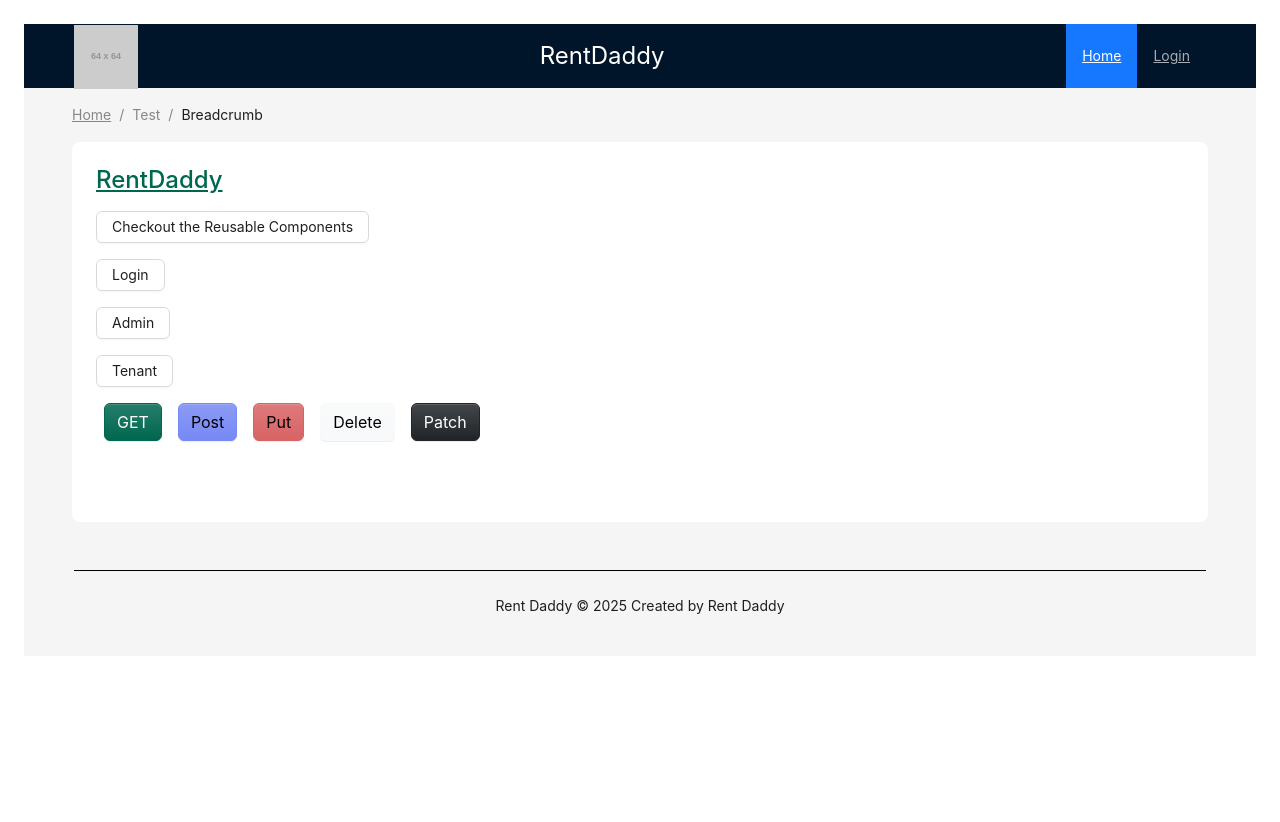
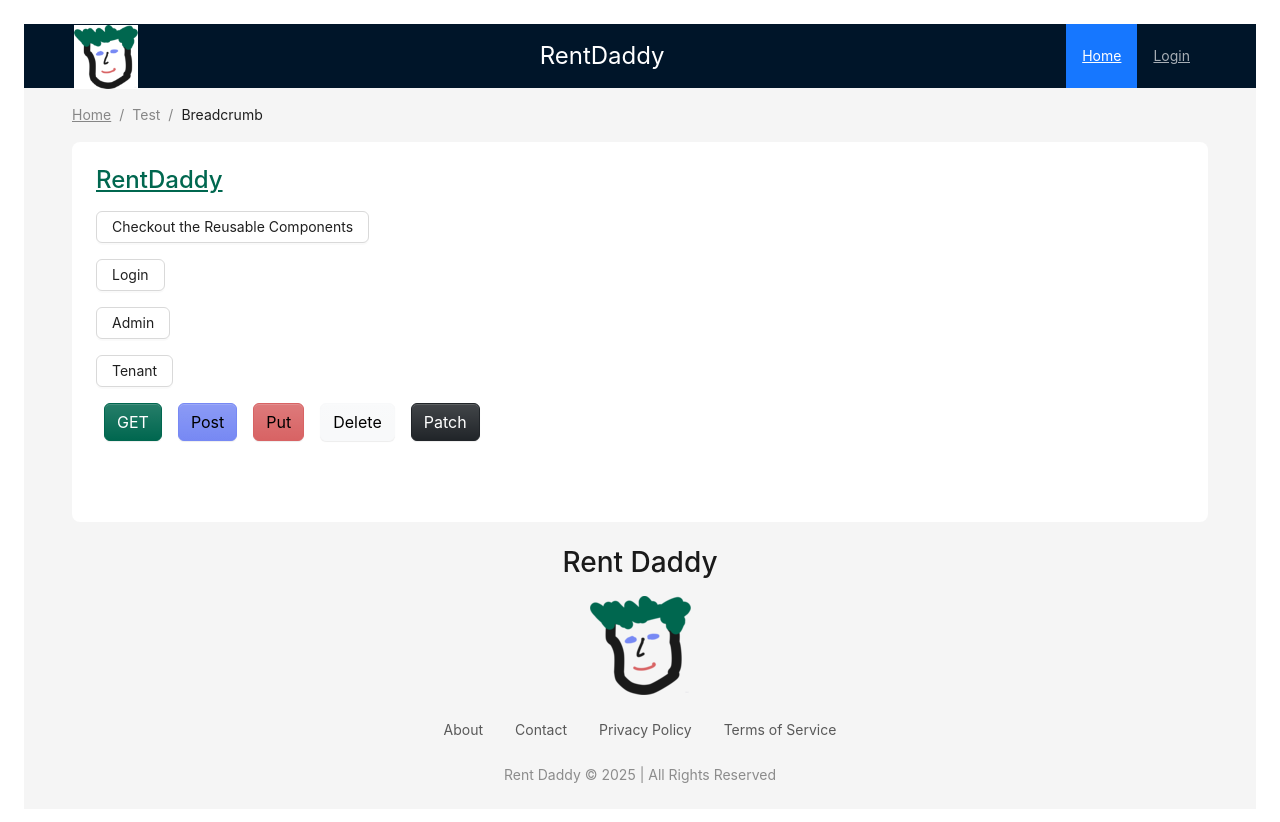
Before and after one commit to reematcs/RentDaddy, a React (Vite) app in the folder frontend/app/: page / in a window 1280 px wide. Shown: the top 822 px of the page. Before the commit the page ends 800 px from the top, so only its background shows below. Built offline with nearby package versions, Linux system fonts and the light colour scheme.

Commit message:
Finalize non-authed layout and added demo logo to logo spots

```diff
--- a/frontend/app/src/providers/layout/AuthenticatedLayout.tsx
+++ b/frontend/app/src/providers/layout/AuthenticatedLayout.tsx
@@ -128,9 +128,9 @@ const AuthenticatedLayout: React.FC = () => {
                     <Link to="/" className="text-decoration-none">
                         <h1 className="logo-title text-white mb-3 text-center">Rent Daddy</h1>
                         <img
-                            src="https://placehold.co/64x64?text=Logo"
+                            src="/logo.png"
                             alt="Rent Daddy Logo"
-                            className="logo-image mx-auto d-block"
+                            className="logo-image mx-auto d-block bg-white"
                             width={64}
                             height={64}
                         />
--- a/frontend/app/src/providers/layout/PreAuthedLayout.tsx
+++ b/frontend/app/src/providers/layout/PreAuthedLayout.tsx
@@ -44,7 +44,7 @@ const PreAuthedLayout: React.FC = () => {
                 <Link to="/">
                     <div className="demo-logo">
                         {/* Use a placeholder image */}
-                        <img src="https://placehold.co/64x64?text=Logo" alt="logo" />
+                        <img src="/logo.png" alt="logo" style={{ width: '64px', height: '64px' }} className='bg-white' />
                     </div>
                 </Link>
                 <Link to="/" style={{ flex: 1, textAlign: 'center', color: 'white', fontSize: '24px', textDecoration: 'none' }}>
@@ -74,14 +74,37 @@ const PreAuthedLayout: React.FC = () => {
                     <Outlet />
                 </div>
             </Content>
+
             {/* Footer Container */}
-            <Footer style={{ textAlign: 'center' }}>
-                <Divider className='divider-text border-black' />
-                <p>
-                    Rent Daddy © {new Date().getFullYear()} Created by Rent Daddy
+            <Footer style={{ textAlign: 'center', padding: '24px 50px', backgroundColor: '#f5f5f5' }}>
+                {/* Rent Daddy */}
+                <h3 className="footer-title" style={{ marginBottom: '16px', color: '#1a1a1a' }}>
+                    Rent Daddy
+                </h3>
+                {/* Logo */}
+                <img
+                    // src="https://placehold.co/64x64?text=Logo"
+                    src="/logo.png"
+                    alt="logo"
+                    className='footer-logo'
+                    style={{
+                        display: 'block',
+                        margin: '0 auto',
+                        marginBottom: '24px',
+                        borderRadius: '8px'
+                    }}
+                />
+                <div className="footer-links" style={{ marginBottom: '24px' }}>
+                    <Link to="/about" style={{ padding: '0 16px', color: '#595959', textDecoration: 'none' }}>About</Link>
+                    <Link to="/contact" style={{ padding: '0 16px', color: '#595959', textDecoration: 'none' }}>Contact</Link>
+                    <Link to="/privacy" style={{ padding: '0 16px', color: '#595959', textDecoration: 'none' }}>Privacy Policy</Link>
+                    <Link to="/terms" style={{ padding: '0 16px', color: '#595959', textDecoration: 'none' }}>Terms of Service</Link>
+                </div>
+                <p className='footer-text' style={{ margin: 0, color: '#8c8c8c', fontSize: '14px' }}>
+                    Rent Daddy © {new Date().getFullYear()} | All Rights Reserved
                 </p>
             </Footer>
-        </Layout>
+        </Layout >
     );
 };
 
```
